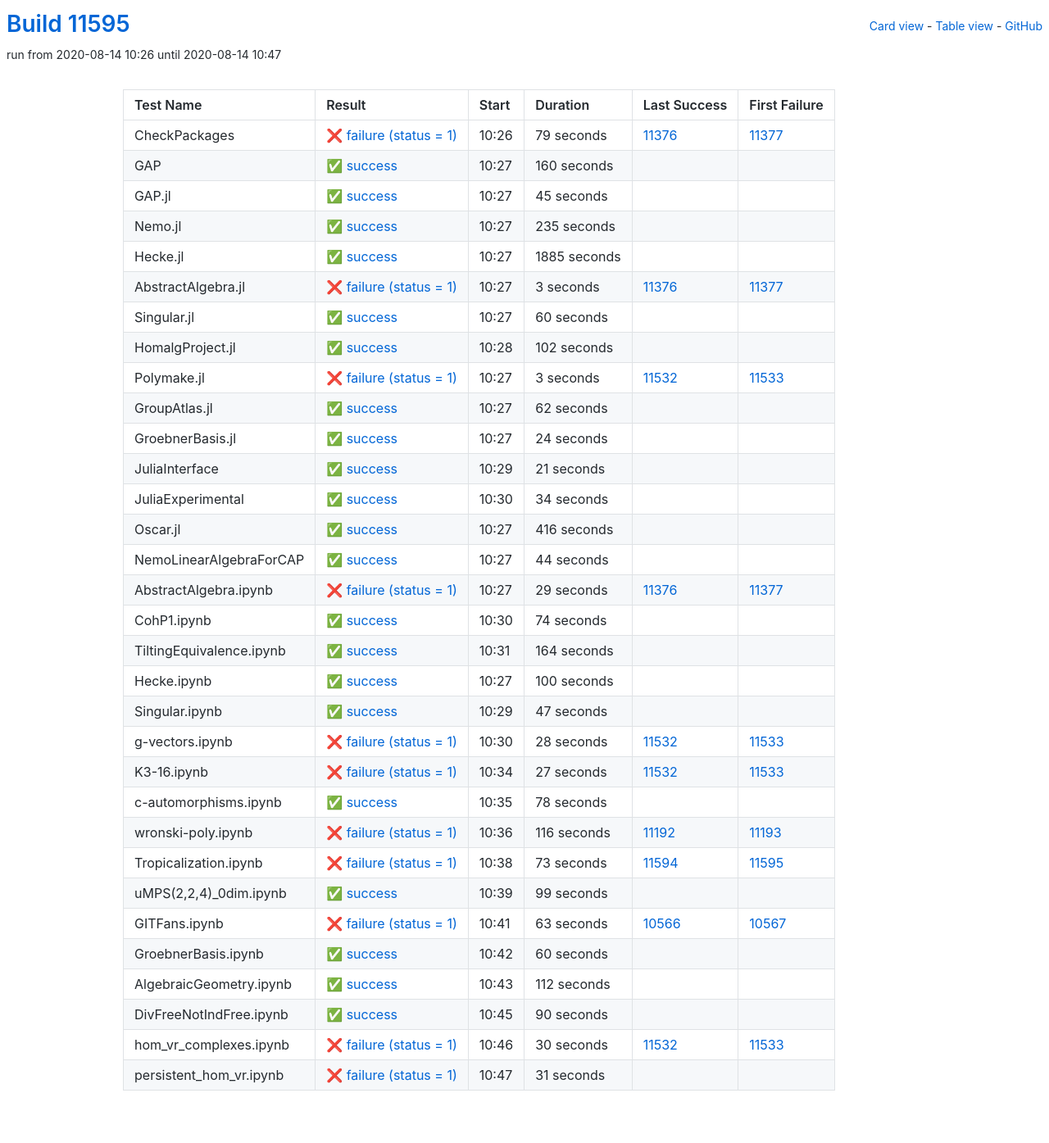
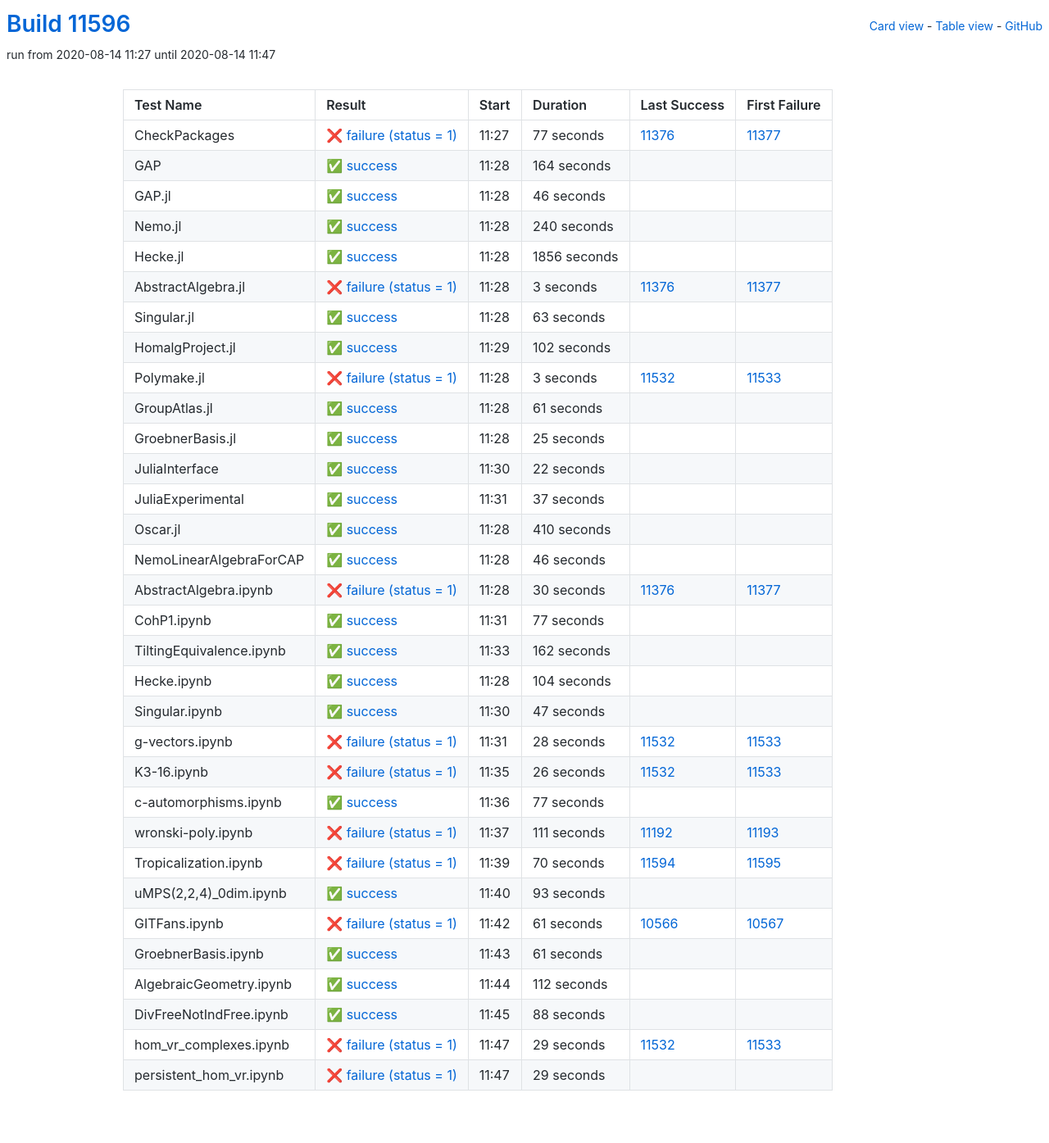
Before and after one commit to oscar-system/oscar-ci-status, a Jekyll site: the page built from table.html, in a window 1280 px wide. Shown: the whole page at 82% size. Built offline with Jekyll 4.4.1, drawn with Linux system fonts in a browser that asks for light colours.

Commit message:
Build #11596

```diff
--- a/_data/ci.yml
+++ b/_data/ci.yml
@@ -1,6 +1,6 @@
 ---
-build: 11595
-build_url: https://oscarci.mathematik.uni-kl.de/job/oscar/11595/
+build: 11596
+build_url: https://oscarci.mathematik.uni-kl.de/job/oscar/11596/
 job: oscar
 organization: oscar-system
 repo: oscar-ci-status
@@ -8,68 +8,68 @@
 tests:
 - name: CheckPackages
   id: checkpackages
-  log: https://oscarci.mathematik.uni-kl.de/job/oscar/11595/artifact/logs/build-11595/CheckPackages.log
-  start: 2020-08-14 10:26
+  log: https://oscarci.mathematik.uni-kl.de/job/oscar/11596/artifact/logs/build-11596/CheckPackages.log
+  start: 2020-08-14 11:27
   success: false
   exitcode: 1
   status: failure
-  duration: 79
+  duration: 77
   last_success: 11376
   last_success_url: https://oscarci.mathematik.uni-kl.de/job/oscar/11376/
   first_failure: 11377
   first_failure_url: https://oscarci.mathematik.uni-kl.de/job/oscar/11377/
 - name: GAP
   id: gap
-  log: https://oscarci.mathematik.uni-kl.de/job/oscar/11595/artifact/logs/build-11595/GAP.log
-  start: 2020-08-14 10:27
+  log: https://oscarci.mathematik.uni-kl.de/job/oscar/11596/artifact/logs/build-11596/GAP.log
+  start: 2020-08-14 11:28
   success: true
   exitcode: 0
   status: success
-  duration: 160
+  duration: 164
   last_success: false
   last_success_url:
   first_failure: false
   first_failure_url:
 - name: GAP.jl
   id: gap-jl
-  log: https://oscarci.mathematik.uni-kl.de/job/oscar/11595/artifact/logs/build-11595/GAP.jl.log
-  start: 2020-08-14 10:27
+  log: https://oscarci.mathematik.uni-kl.de/job/oscar/11596/artifact/logs/build-11596/GAP.jl.log
+  start: 2020-08-14 11:28
   success: true
   exitcode: 0
   status: success
-  duration: 45
+  duration: 46
   last_success: false
   last_success_url:
   first_failure: false
   first_failure_url:
 - name: Nemo.jl
   id: nemo-jl
-  log: https://oscarci.mathematik.uni-kl.de/job/oscar/11595/artifact/logs/build-11595/Nemo.jl.log
-  start: 2020-08-14 10:27
+  log: https://oscarci.mathematik.uni-kl.de/job/oscar/11596/artifact/logs/build-11596/Nemo.jl.log
+  start: 2020-08-14 11:28
   success: true
   exitcode: 0
   status: success
-  duration: 235
+  duration: 240
   last_success: false
   last_success_url:
   first_failure: false
   first_failure_url:
 - name: Hecke.jl
   id: hecke-jl
-  log: https://oscarci.mathematik.uni-kl.de/job/oscar/11595/artifact/logs/build-11595/Hecke.jl.log
-  start: 2020-08-14 10:27
+  log: https://oscarci.mathematik.uni-kl.de/job/oscar/11596/artifact/logs/build-11596/Hecke.jl.log
+  start: 2020-08-14 11:28
   success: true
   exitcode: 0
   status: success
-  duration: 1885
+  duration: 1856
   last_success: false
   last_success_url:
   first_failure: false
   first_failure_url:
 - name: AbstractAlgebra.jl
   id: abstractalgebra-jl
-  log: https://oscarci.mathematik.uni-kl.de/job/oscar/11595/artifact/logs/build-11595/AbstractAlgebra.jl.log
-  start: 2020-08-14 10:27
+  log: https://oscarci.mathematik.uni-kl.de/job/oscar/11596/artifact/logs/build-11596/AbstractAlgebra.jl.log
+  start: 2020-08-14 11:28
   success: false
   exitcode: 1
   status: failure
@@ -80,20 +80,20 @@
   first_failure_url: https://oscarci.mathematik.uni-kl.de/job/oscar/11377/
 - name: Singular.jl
   id: singular-jl
-  log: https://oscarci.mathematik.uni-kl.de/job/oscar/11595/artifact/logs/build-11595/Singular.jl.log
-  start: 2020-08-14 10:27
+  log: https://oscarci.mathematik.uni-kl.de/job/oscar/11596/artifact/logs/build-11596/Singular.jl.log
+  start: 2020-08-14 11:28
   success: true
   exitcode: 0
   status: success
-  duration: 60
+  duration: 63
   last_success: false
   last_success_url:
   first_failure: false
   first_failure_url:
 - name: HomalgProject.jl
   id: homalgproject-jl
-  log: https://oscarci.mathematik.uni-kl.de/job/oscar/11595/artifact/logs/build-11595/HomalgProject.jl.log
-  start: 2020-08-14 10:28
+  log: https://oscarci.mathematik.uni-kl.de/job/oscar/11596/artifact/logs/build-11596/HomalgProject.jl.log
+  start: 2020-08-14 11:29
   success: true
   exitcode: 0
   status: success
@@ -104,8 +104,8 @@
   first_failure_url:
 - name: Polymake.jl
   id: polymake-jl
-  log: https://oscarci.mathematik.uni-kl.de/job/oscar/11595/artifact/logs/build-11595/Polymake.jl.log
-  start: 2020-08-14 10:27
+  log: https://oscarci.mathematik.uni-kl.de/job/oscar/11596/artifact/logs/build-11596/Polymake.jl.log
+  start: 2020-08-14 11:28
   success: false
   exitcode: 1
   status: failure
@@ -116,128 +116,128 @@
   first_failure_url: https://oscarci.mathematik.uni-kl.de/job/oscar/11533/
 - name: GroupAtlas.jl
   id: groupatlas-jl
-  log: https://oscarci.mathematik.uni-kl.de/job/oscar/11595/artifact/logs/build-11595/GroupAtlas.jl.log
-  start: 2020-08-14 10:27
+  log: https://oscarci.mathematik.uni-kl.de/job/oscar/11596/artifact/logs/build-11596/GroupAtlas.jl.log
+  start: 2020-08-14 11:28
   success: true
   exitcode: 0
   status: success
-  duration: 62
+  duration: 61
   last_success: false
   last_success_url:
   first_failure: false
   first_failure_url:
 - name: GroebnerBasis.jl
   id: groebnerbasis-jl
-  log: https://oscarci.mathematik.uni-kl.de/job/oscar/11595/artifact/logs/build-11595/GroebnerBasis.jl.log
-  start: 2020-08-14 10:27
+  log: https://oscarci.mathematik.uni-kl.de/job/oscar/11596/artifact/logs/build-11596/GroebnerBasis.jl.log
+  start: 2020-08-14 11:28
   success: true
   exitcode: 0
   status: success
-  duration: 24
+  duration: 25
   last_success: false
   last_success_url:
   first_failure: false
   first_failure_url:
 - name: JuliaInterface
   id: juliainterface
-  log: https://oscarci.mathematik.uni-kl.de/job/oscar/11595/artifact/logs/build-11595/JuliaInterface.log
-  start: 2020-08-14 10:29
+  log: https://oscarci.mathematik.uni-kl.de/job/oscar/11596/artifact/logs/build-11596/JuliaInterface.log
+  start: 2020-08-14 11:30
   success: true
   exitcode: 0
   status: success
-  duration: 21
+  duration: 22
   last_success: false
   last_success_url:
   first_failure: false
   first_failure_url:
 - name: JuliaExperimental
   id: juliaexperimental
-  log: https://oscarci.mathematik.uni-kl.de/job/oscar/11595/artifact/logs/build-11595/JuliaExperimental.log
-  start: 2020-08-14 10:30
+  log: https://oscarci.mathematik.uni-kl.de/job/oscar/11596/artifact/logs/build-11596/JuliaExperimental.log
+  start: 2020-08-14 11:31
   success: true
   exitcode: 0
   status: success
-  duration: 34
+  duration: 37
   last_success: false
   last_success_url:
   first_failure: false
   first_failure_url:
 - name: Oscar.jl
   id: oscar-jl
-  log: https://oscarci.mathematik.uni-kl.de/job/oscar/11595/artifact/logs/build-11595/Oscar.jl.log
-  start: 2020-08-14 10:27
+  log: https://oscarci.mathematik.uni-kl.de/job/oscar/11596/artifact/logs/build-11596/Oscar.jl.log
+  start: 2020-08-14 11:28
   success: true
   exitcode: 0
   status: success
-  duration: 416
+  duration: 410
   last_success: false
   last_success_url:
   first_failure: false
   first_failure_url:
 - name: NemoLinearAlgebraForCAP
   id: nemolinearalgebraforcap
-  log: https://oscarci.mathematik.uni-kl.de/job/oscar/11595/artifact/logs/build-11595/NemoLinearAlgebraForCAP.log
-  start: 2020-08-14 10:27
+  log: https://oscarci.mathematik.uni-kl.de/job/oscar/11596/artifact/logs/build-11596/NemoLinearAlgebraForCAP.log
+  start: 2020-08-14 11:28
   success: true
   exitcode: 0
   status: success
-  duration: 44
+  duration: 46
   last_success: false
   last_success_url:
   first_failure: false
   first_failure_url:
 - name: AbstractAlgebra.ipynb
   id: abstractalgebra-ipynb
-  log: https://oscarci.mathematik.uni-kl.de/job/oscar/11595/artifact/logs/build-11595/AbstractAlgebra.ipynb.log
-  start: 2020-08-14 10:27
+  log: https://oscarci.mathematik.uni-kl.de/job/oscar/11596/artifact/logs/build-11596/AbstractAlgebra.ipynb.log
+  start: 2020-08-14 11:28
   success: false
   exitcode: 1
   status: failure
-  duration: 29
+  duration: 30
   last_success: 11376
   last_success_url: https://oscarci.mathematik.uni-kl.de/job/oscar/11376/
   first_failure: 11377
   first_failure_url: https://oscarci.mathematik.uni-kl.de/job/oscar/11377/
 - name: CohP1.ipynb
   id: cohp1-ipynb
-  log: https://oscarci.mathematik.uni-kl.de/job/oscar/11595/artifact/logs/build-11595/CohP1.ipynb.log
-  start: 2020-08-14 10:30
+  log: https://oscarci.mathematik.uni-kl.de/job/oscar/11596/artifact/logs/build-11596/CohP1.ipynb.log
+  start: 2020-08-14 11:31
   success: true
   exitcode: 0
   status: success
-  duration: 74
+  duration: 77
   last_success: false
   last_success_url:
   first_failure: false
   first_failure_url:
 - name: TiltingEquivalence.ipynb
   id: tiltingequivalence-ipynb
-  log: https://oscarci.mathematik.uni-kl.de/job/oscar/11595/artifact/logs/build-11595/TiltingEquivalence.ipynb.log
-  start: 2020-08-14 10:31
+  log: https://oscarci.mathematik.uni-kl.de/job/oscar/11596/artifact/logs/build-11596/TiltingEquivalence.ipynb.log
+  start: 2020-08-14 11:33
   success: true
   exitcode: 0
   status: success
-  duration: 164
+  duration: 162
   last_success: false
   last_success_url:
   first_failure: false
   first_failure_url:
 - name: Hecke.ipynb
   id: hecke-ipynb
-  log: https://oscarci.mathematik.uni-kl.de/job/oscar/11595/artifact/logs/build-11595/Hecke.ipynb.log
-  start: 2020-08-14 10:27
+  log: https://oscarci.mathematik.uni-kl.de/job/oscar/11596/artifact/logs/build-11596/Hecke.ipynb.log
+  start: 2020-08-14 11:28
   success: true
   exitcode: 0
   status: success
-  duration: 100
+  duration: 104
   last_success: false
   last_success_url:
   first_failure: false
   first_failure_url:
 - name: Singular.ipynb
   id: singular-ipynb
-  log: https://oscarci.mathematik.uni-kl.de/job/oscar/11595/artifact/logs/build-11595/Singular.ipynb.log
-  start: 2020-08-14 10:29
+  log: https://oscarci.mathematik.uni-kl.de/job/oscar/11596/artifact/logs/build-11596/Singular.ipynb.log
+  start: 2020-08-14 11:30
   success: true
   exitcode: 0
   status: success
@@ -248,8 +248,8 @@
   first_failure_url:
 - name: g-vectors.ipynb
   id: g-vectors-ipynb
-  log: https://oscarci.mathematik.uni-kl.de/job/oscar/11595/artifact/logs/build-11595/g-vectors.ipynb.log
-  start: 2020-08-14 10:30
+  log: https://oscarci.mathematik.uni-kl.de/job/oscar/11596/artifact/logs/build-11596/g-vectors.ipynb.log
+  start: 2020-08-14 11:31
   success: false
   exitcode: 1
   status: failure
@@ -260,92 +260,92 @@
   first_failure_url: https://oscarci.mathematik.uni-kl.de/job/oscar/11533/
 - name: K3-16.ipynb
   id: k3-16-ipynb
-  log: https://oscarci.mathematik.uni-kl.de/job/oscar/11595/artifact/logs/build-11595/K3-16.ipynb.log
-  start: 2020-08-14 10:34
+  log: https://oscarci.mathematik.uni-kl.de/job/oscar/11596/artifact/logs/build-11596/K3-16.ipynb.log
+  start: 2020-08-14 11:35
   success: false
   exitcode: 1
   status: failure
-  duration: 27
+  duration: 26
   last_success: 11532
   last_success_url: https://oscarci.mathematik.uni-kl.de/job/oscar/11532/
   first_failure: 11533
   first_failure_url: https://oscarci.mathematik.uni-kl.de/job/oscar/11533/
 - name: c-automorphisms.ipynb
   id: c-automorphisms-ipynb
-  log: https://oscarci.mathematik.uni-kl.de/job/oscar/11595/artifact/logs/build-11595/c-automorphisms.ipynb.log
-  start: 2020-08-14 10:35
+  log: https://oscarci.mathematik.uni-kl.de/job/oscar/11596/artifact/logs/build-11596/c-automorphisms.ipynb.log
+  start: 2020-08-14 11:36
   success: true
   exitcode: 0
   status: success
-  duration: 78
+  duration: 77
   last_success: false
   last_success_url:
   first_failure: false
   first_failure_url:
 - name: wronski-poly.ipynb
   id: wronski-poly-ipynb
-  log: https://oscarci.mathematik.uni-kl.de/job/oscar/11595/artifact/logs/build-11595/wronski-poly.ipynb.log
-  start: 2020-08-14 10:36
+  log: https://oscarci.mathematik.uni-kl.de/job/oscar/11596/artifact/logs/build-11596/wronski-poly.ipynb.log
+  start: 2020-08-14 11:37
   success: false
   exitcode: 1
   status: failure
-  duration: 116
+  duration: 111
   last_success: 11192
   last_success_url: https://oscarci.mathematik.uni-kl.de/job/oscar/11192/
   first_failure: 11193
   first_failure_url: https://oscarci.mathematik.uni-kl.de/job/oscar/11193/
 - name: Tropicalization.ipynb
   id: tropicalization-ipynb
-  log: https://oscarci.mathematik.uni-kl.de/job/oscar/11595/artifact/logs/build-11595/Tropicalization.ipynb.log
-  start: 2020-08-14 10:38
+  log: https://oscarci.mathematik.uni-kl.de/job/oscar/11596/artifact/logs/build-11596/Tropicalization.ipynb.log
+  start: 2020-08-14 11:39
   success: false
   exitcode: 1
   status: failure
-  duration: 73
+  duration: 70
   last_success: 11594
   last_success_url: https://oscarci.mathematik.uni-kl.de/job/oscar/11594/
   first_failure: 11595
   first_failure_url: https://oscarci.mathematik.uni-kl.de/job/oscar/11595/
 - name: uMPS(2,2,4)_0dim.ipynb
   id: umps-2-2-4-0dim-ipynb
-  log: https://oscarci.mathematik.uni-kl.de/job/oscar/11595/artifact/logs/build-11595/uMPS-2-2-4-_0dim.ipynb.log
-  start: 2020-08-14 10:39
+  log: https://oscarci.mathematik.uni-kl.de/job/oscar/11596/artifact/logs/build-11596/uMPS-2-2-4-_0dim.ipynb.log
+  start: 2020-08-14 11:40
   success: true
   exitcode: 0
   status: success
-  duration: 99
+  duration: 93
   last_success: false
   last_success_url:
   first_failure: false
   first_failure_url:
 - name: GITFans.ipynb
   id: gitfans-ipynb
-  log: https://oscarci.mathematik.uni-kl.de/job/oscar/11595/artifact/logs/build-11595/GITFans.ipynb.log
-  start: 2020-08-14 10:41
+  log: https://oscarci.mathematik.uni-kl.de/job/oscar/11596/artifact/logs/build-11596/GITFans.ipynb.log
+  start: 2020-08-14 11:42
   success: false
   exitcode: 1
   status: failure
-  duration: 63
+  duration: 61
   last_success: 10566
   last_success_url: https://oscarci.mathematik.uni-kl.de/job/oscar/10566/
   first_failure: 10567
   first_failure_url: https://oscarci.mathematik.uni-kl.de/job/oscar/10567/
 - name: GroebnerBasis.ipynb
   id: groebnerbasis-ipynb
-  log: https://oscarci.mathematik.uni-kl.de/job/oscar/11595/artifact/logs/build-11595/GroebnerBasis.ipynb.log
-  start: 2020-08-14 10:42
+  log: https://oscarci.mathematik.uni-kl.de/job/oscar/11596/artifact/logs/build-11596/GroebnerBasis.ipynb.log
+  start: 2020-08-14 11:43
   success: true
   exitcode: 0
   status: success
-  duration: 60
+  duration: 61
   last_success: false
   last_success_url:
   first_failure: false
   first_failure_url:
 - name: AlgebraicGeometry.ipynb
   id: algebraicgeometry-ipynb
-  log: https://oscarci.mathematik.uni-kl.de/job/oscar/11595/artifact/logs/build-11595/AlgebraicGeometry.ipynb.log
-  start: 2020-08-14 10:43
+  log: https://oscarci.mathematik.uni-kl.de/job/oscar/11596/artifact/logs/build-11596/AlgebraicGeometry.ipynb.log
+  start: 2020-08-14 11:44
   success: true
   exitcode: 0
   status: success
@@ -356,36 +356,36 @@
   first_failure_url:
 - name: DivFreeNotIndFree.ipynb
   id: divfreenotindfree-ipynb
-  log: https://oscarci.mathematik.uni-kl.de/job/oscar/11595/artifact/logs/build-11595/DivFreeNotIndFree.ipynb.log
-  start: 2020-08-14 10:45
+  log: https://oscarci.mathematik.uni-kl.de/job/oscar/11596/artifact/logs/build-11596/DivFreeNotIndFree.ipynb.log
+  start: 2020-08-14 11:45
   success: true
   exitcode: 0
   status: success
-  duration: 90
+  duration: 88
   last_success: false
   last_success_url:
   first_failure: false
   first_failure_url:
 - name: hom_vr_complexes.ipynb
   id: hom-vr-complexes-ipynb
-  log: https://oscarci.mathematik.uni-kl.de/job/oscar/11595/artifact/logs/build-11595/hom_vr_complexes.ipynb.log
-  start: 2020-08-14 10:46
+  log: https://oscarci.mathematik.uni-kl.de/job/oscar/11596/artifact/logs/build-11596/hom_vr_complexes.ipynb.log
+  start: 2020-08-14 11:47
   success: false
   exitcode: 1
   status: failure
-  duration: 30
+  duration: 29
   last_success: 11532
   last_success_url: https://oscarci.mathematik.uni-kl.de/job/oscar/11532/
   first_failure: 11533
   first_failure_url: https://oscarci.mathematik.uni-kl.de/job/oscar/11533/
 - name: persistent_hom_vr.ipynb
   id: persistent-hom-vr-ipynb
-  log: https://oscarci.mathematik.uni-kl.de/job/oscar/11595/artifact/logs/build-11595/persistent_hom_vr.ipynb.log
-  start: 2020-08-14 10:47
+  log: https://oscarci.mathematik.uni-kl.de/job/oscar/11596/artifact/logs/build-11596/persistent_hom_vr.ipynb.log
+  start: 2020-08-14 11:47
   success: false
   exitcode: 1
   status: failure
-  duration: 31
+  duration: 29
   last_success: false
   last_success_url:
   first_failure: false
```
Also changed, not shown: README.md.
